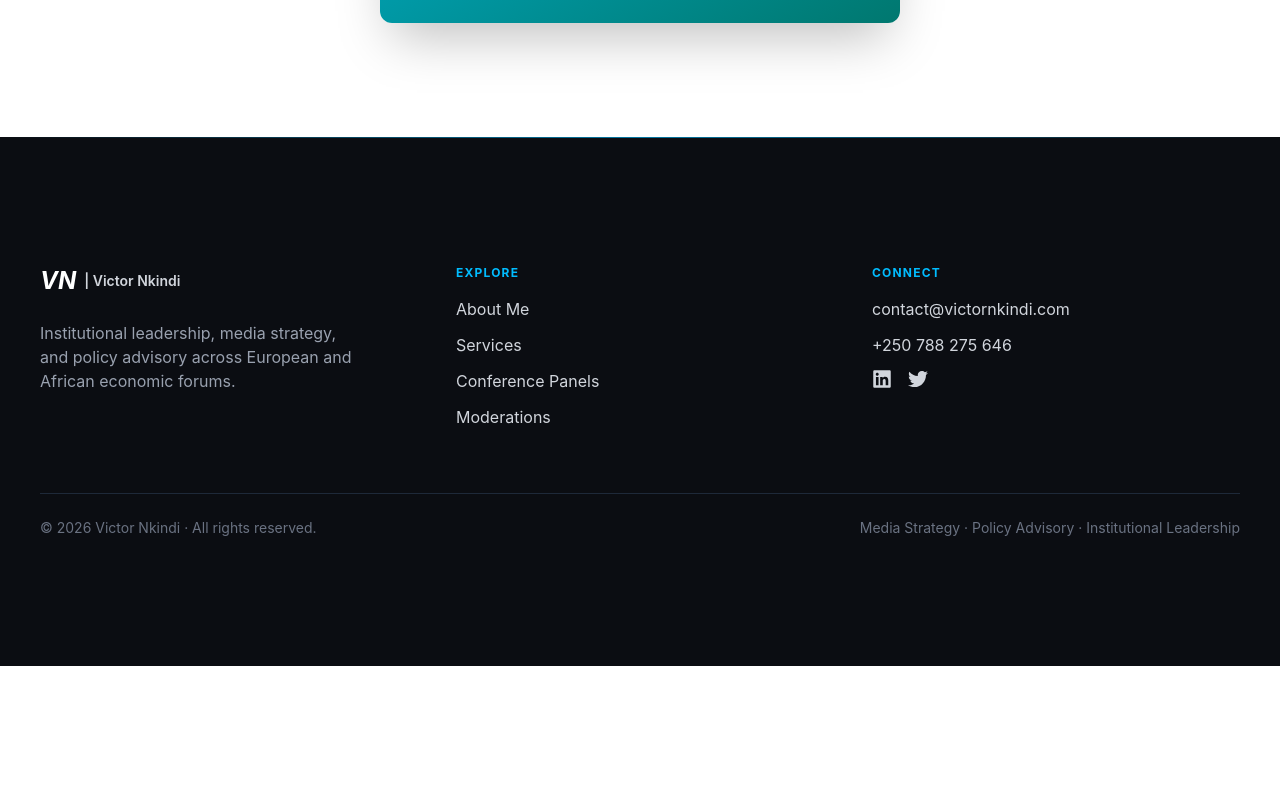
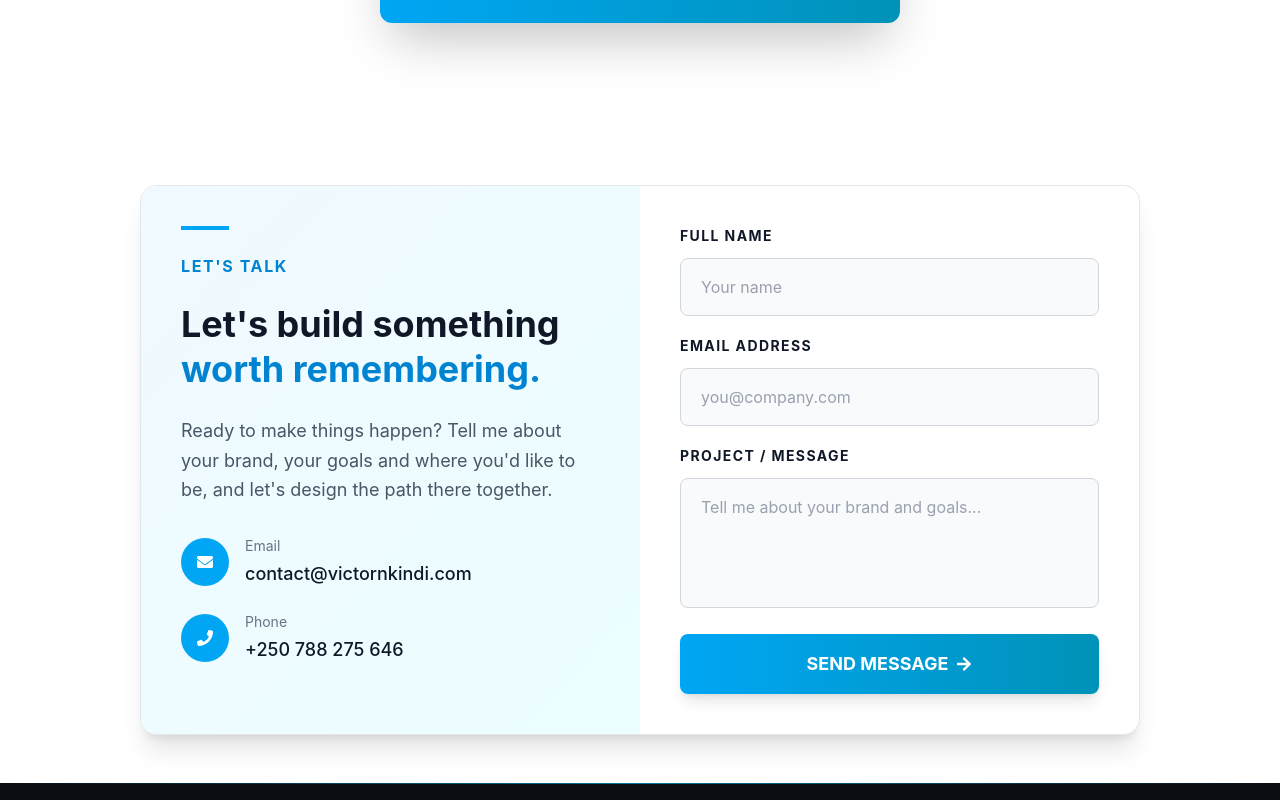
Before and after one commit to sergekamanzi/victor-nkindi-, a React (Vite) app: page /services in a window 1280 px wide. Shown: the part 1160-1960 px from the top of the page. Before the commit the page ends 1826 px from the top, so only its background shows below. Built offline with nearby package versions, Linux system fonts and the light colour scheme.

Commit message:
portofolio

```diff
--- a/src/components/Navbar.jsx
+++ b/src/components/Navbar.jsx
@@ -49,7 +49,7 @@ function Navbar() {
 
           <a
             href="#invest"
-            className="bg-teal-400 text-black text-sm font-semibold px-5 py-2 rounded hover:bg-teal-300 transition-colors"
+            className="bg-gradient-to-r from-sky-500 to-cyan-600 text-white text-sm font-semibold px-5 py-2 rounded hover:from-sky-600 hover:to-cyan-700 transition-all duration-300"
           >
             Let's Connect <span aria-hidden="true">→</span>
           </a>
@@ -109,7 +109,7 @@ function Navbar() {
           <a
             href="#invest"
             onClick={closeMenu}
-            className="bg-teal-400 text-black text-sm font-semibold px-5 py-2 rounded text-center hover:bg-teal-300 transition-colors"
+            className="bg-gradient-to-r from-sky-500 to-cyan-600 text-white text-sm font-semibold px-5 py-2 rounded text-center hover:from-sky-600 hover:to-cyan-700 transition-all duration-300"
           >
             Invest
           </a>
--- a/src/pages/About.jsx
+++ b/src/pages/About.jsx
@@ -177,7 +177,7 @@ function About() {
             </p>
             <a
               href="mailto:contact@victornkindi.com"
-              className="inline-flex items-center gap-2 bg-teal-400 text-black text-sm sm:text-base md:text-lg font-bold px-5 sm:px-6 py-2.5 sm:py-3 rounded-lg hover:bg-teal-300 transition-colors w-fit"
+              className="inline-flex items-center gap-2 bg-gradient-to-r from-sky-500 to-cyan-600 text-white text-sm sm:text-base md:text-lg font-bold px-5 sm:px-6 py-2.5 sm:py-3 rounded-lg hover:from-sky-600 hover:to-cyan-700 transition-all duration-300 w-fit"
             >
               Connect Me Now
               <svg className="w-4 h-4 sm:w-5 sm:h-5" fill="none" stroke="currentColor" viewBox="0 0 24 24">
--- a/src/pages/Home.jsx
+++ b/src/pages/Home.jsx
@@ -88,7 +88,7 @@ function Home() {
           <div className="mt-6 sm:mt-8 flex flex-row items-center justify-center lg:justify-start gap-3 sm:gap-4 flex-wrap">
             <a
               href="#strategy"
-              className="bg-teal-400 text-black text-xs sm:text-sm font-bold px-5 sm:px-6 py-2.5 sm:py-3 rounded flex items-center gap-2 hover:bg-teal-300 transition-colors"
+              className="bg-gradient-to-r from-sky-500 to-cyan-600 text-white text-xs sm:text-sm font-bold px-5 sm:px-6 py-2.5 sm:py-3 rounded flex items-center gap-2 hover:from-sky-600 hover:to-cyan-700 transition-all duration-300"
             >
               EXPLORE SERVICES <span aria-hidden="true">→</span>
             </a>
--- a/src/pages/Services.jsx
+++ b/src/pages/Services.jsx
@@ -1,5 +1,5 @@
 import { motion } from 'framer-motion'
-import { FaMicrophone, FaUsers, FaGlobe, FaBuilding, FaPlay, FaChevronLeft, FaChevronRight } from 'react-icons/fa'
+import { FaMicrophone, FaUsers, FaGlobe, FaBuilding, FaPlay, FaChevronLeft, FaChevronRight, FaEnvelope, FaPhone, FaArrowRight } from 'react-icons/fa'
 import { useState } from 'react'
 
 const fadeInUp = {
@@ -128,7 +128,7 @@ function Services() {
           {/* Left Arrow */}
           <button
             onClick={() => setActiveCard(Math.max(0, activeCard - 1))}
-            className="absolute left-0 z-20 w-10 h-10 sm:w-12 sm:h-12 rounded-full bg-cyan-500 text-white flex items-center justify-center hover:bg-cyan-600 transition-colors shadow-lg"
+            className="absolute left-0 z-20 w-10 h-10 sm:w-12 sm:h-12 rounded-full bg-gradient-to-r from-sky-500 to-cyan-600 text-white flex items-center justify-center hover:from-sky-600 hover:to-cyan-700 transition-all duration-300 shadow-lg"
           >
             <FaChevronLeft className="text-sm sm:text-base" />
           </button>
@@ -155,8 +155,8 @@ function Services() {
                   <div
                     className={`rounded-xl p-4 sm:p-6 transition-all duration-300 ${
                       isActive
-                        ? 'w-[280px] sm:w-[350px] md:w-[450px] lg:w-[520px] h-[220px] sm:h-[260px] md:h-[300px] bg-gradient-to-br from-cyan-500 to-teal-700 shadow-2xl'
-                        : 'w-[240px] sm:w-[280px] md:w-[320px] h-[180px] sm:h-[220px] md:h-[260px] bg-gradient-to-br from-cyan-400 to-teal-600 shadow-lg'
+                        ? 'w-[280px] sm:w-[350px] md:w-[450px] lg:w-[520px] h-[220px] sm:h-[260px] md:h-[300px] bg-gradient-to-r from-sky-500 to-cyan-600 shadow-2xl'
+                        : 'w-[240px] sm:w-[280px] md:w-[320px] h-[180px] sm:h-[220px] md:h-[260px] bg-gradient-to-r from-sky-400 to-cyan-500 shadow-lg'
                     }`}
                   >
                     {isActive ? (
@@ -187,10 +187,109 @@ function Services() {
           {/* Right Arrow */}
           <button
             onClick={() => setActiveCard(Math.min(jobs.length - 1, activeCard + 1))}
-            className="absolute right-0 z-20 w-10 h-10 sm:w-12 sm:h-12 rounded-full bg-cyan-500 text-white flex items-center justify-center hover:bg-cyan-600 transition-colors shadow-lg"
+            className="absolute right-0 z-20 w-10 h-10 sm:w-12 sm:h-12 rounded-full bg-gradient-to-r from-sky-500 to-cyan-600 text-white flex items-center justify-center hover:from-sky-600 hover:to-cyan-700 transition-all duration-300 shadow-lg"
           >
             <FaChevronRight className="text-sm sm:text-base" />
           </button>
+        </motion.div>
+      </div>
+    </motion.section>
+
+    {/* Let's Talk Contact Section */}
+    <motion.section
+      initial="hidden"
+      whileInView="visible"
+      viewport={{ once: true, margin: "-100px" }}
+      variants={staggerContainer}
+      className="relative w-full bg-white text-gray-900 py-8 sm:py-10 md:py-12"
+    >
+      <div className="mx-auto w-[90%] max-w-[1000px]">
+        <motion.div variants={fadeInUp} className="bg-white rounded-2xl shadow-xl border border-gray-200 overflow-hidden">
+          <div className="grid grid-cols-1 lg:grid-cols-2">
+            {/* Left Column - Contact Info */}
+            <div className="p-6 sm:p-8 md:p-10 bg-gradient-to-br from-sky-50 to-cyan-50">
+              <div className="mb-6 sm:mb-8">
+                <div className="w-12 h-1 bg-sky-500 mb-4 sm:mb-6"></div>
+                <h2 className="text-sm sm:text-base font-bold tracking-widest text-sky-600 mb-4 sm:mb-6">
+                  LET'S TALK
+                </h2>
+                <h3 className="text-xl sm:text-2xl md:text-3xl lg:text-4xl font-bold leading-tight mb-4 sm:mb-6 text-gray-900">
+                  Let's build something <span className="text-sky-600">worth remembering.</span>
+                </h3>
+                <p className="text-sm sm:text-base md:text-lg text-gray-600 leading-relaxed mb-6 sm:mb-8">
+                  Ready to make things happen? Tell me about your brand, your goals and where you'd like to be, and let's design the path there together.
+                </p>
+              </div>
+
+              <div className="space-y-4 sm:space-y-6">
+                <div className="flex items-center gap-4">
+                  <div className="w-10 h-10 sm:w-12 sm:h-12 rounded-full bg-sky-500 flex items-center justify-center">
+                    <FaEnvelope className="text-white text-sm sm:text-base" />
+                  </div>
+                  <div>
+                    <p className="text-xs sm:text-sm text-gray-500 mb-1">Email</p>
+                    <a href="mailto:contact@victornkindi.com" className="text-sm sm:text-base md:text-lg text-gray-900 hover:text-sky-600 transition-colors font-medium">
+                      contact@victornkindi.com
+                    </a>
+                  </div>
+                </div>
+                <div className="flex items-center gap-4">
+                  <div className="w-10 h-10 sm:w-12 sm:h-12 rounded-full bg-sky-500 flex items-center justify-center">
+                    <FaPhone className="text-white text-sm sm:text-base" />
+                  </div>
+                  <div>
+                    <p className="text-xs sm:text-sm text-gray-500 mb-1">Phone</p>
+                    <a href="tel:+250788275646" className="text-sm sm:text-base md:text-lg text-gray-900 hover:text-sky-600 transition-colors font-medium">
+                      +250 788 275 646
+                    </a>
+                  </div>
+                </div>
+              </div>
+            </div>
+
+            {/* Right Column - Contact Form */}
+            <div className="p-6 sm:p-8 md:p-10">
+              <form className="space-y-4 sm:space-y-5">
+                <div>
+                  <label className="block text-xs sm:text-sm font-bold tracking-widest text-gray-900 mb-2 sm:mb-3">
+                    FULL NAME
+                  </label>
+                  <input
+                    type="text"
+                    placeholder="Your name"
+                    className="w-full bg-gray-50 border border-gray-300 rounded-lg px-4 py-3 sm:px-5 sm:py-4 text-gray-900 placeholder-gray-400 focus:outline-none focus:border-sky-500 focus:ring-2 focus:ring-sky-500/20 transition-all text-sm sm:text-base"
+                  />
+                </div>
+                <div>
+                  <label className="block text-xs sm:text-sm font-bold tracking-widest text-gray-900 mb-2 sm:mb-3">
+                    EMAIL ADDRESS
+                  </label>
+                  <input
+                    type="email"
+                    placeholder="you@company.com"
+                    className="w-full bg-gray-50 border border-gray-300 rounded-lg px-4 py-3 sm:px-5 sm:py-4 text-gray-900 placeholder-gray-400 focus:outline-none focus:border-sky-500 focus:ring-2 focus:ring-sky-500/20 transition-all text-sm sm:text-base"
+                  />
+                </div>
+                <div>
+                  <label className="block text-xs sm:text-sm font-bold tracking-widest text-gray-900 mb-2 sm:mb-3">
+                    PROJECT / MESSAGE
+                  </label>
+                  <textarea
+                    placeholder="Tell me about your brand and goals..."
+                    rows="4"
+                    className="w-full bg-gray-50 border border-gray-300 rounded-lg px-4 py-3 sm:px-5 sm:py-4 text-gray-900 placeholder-gray-400 focus:outline-none focus:border-sky-500 focus:ring-2 focus:ring-sky-500/20 transition-all text-sm sm:text-base resize-none"
+                  ></textarea>
+                </div>
+                <button
+                  type="submit"
+                  className="w-full bg-gradient-to-r from-sky-500 to-cyan-600 text-white font-bold py-3 sm:py-4 px-6 sm:px-8 rounded-lg hover:from-sky-600 hover:to-cyan-700 transition-all duration-300 flex items-center justify-center gap-2 text-sm sm:text-base md:text-lg shadow-lg hover:shadow-xl"
+                >
+                  SEND MESSAGE
+                  <FaArrowRight className="text-sm sm:text-base" />
+                </button>
+              </form>
+            </div>
+          </div>
         </motion.div>
       </div>
     </motion.section>
```
